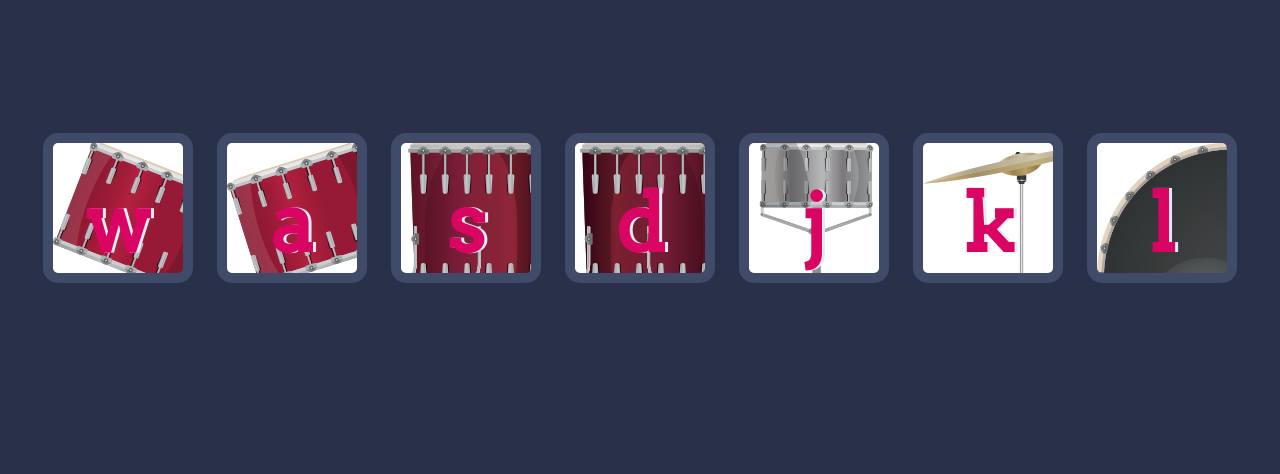
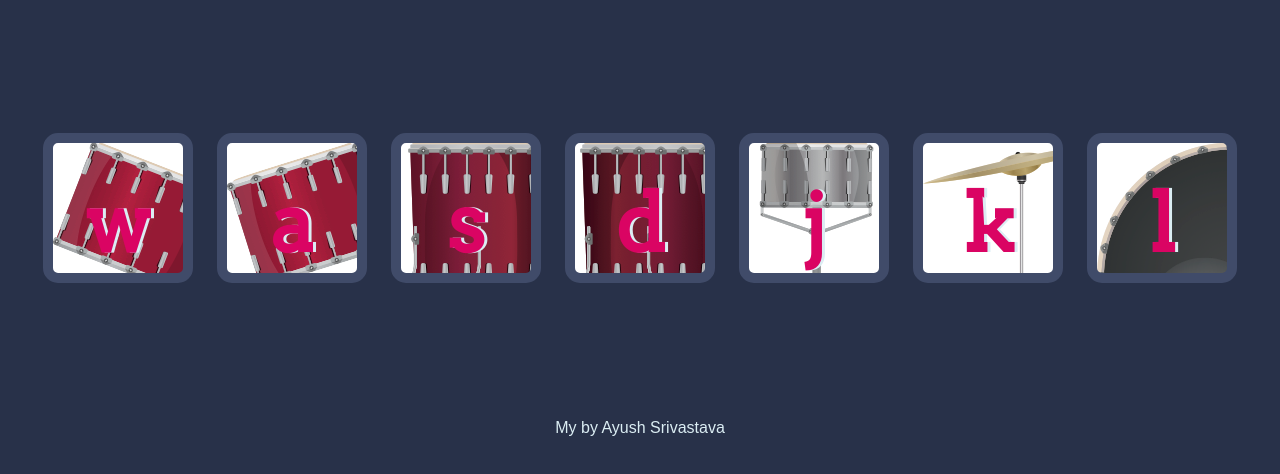
Before and after one commit to ayush015/Drumkit, a plain HTML site: page index.html in a window 1280 px wide. Shown: the part 156-630 px from the top of the page. Drawn offline with Linux system fonts and the light colour scheme.

Commit message:
Update index.html

```diff
--- a/index.html
+++ b/index.html
@@ -21,6 +21,9 @@
     <button class="l drum">l</button>
   </div>
 
+<footer>
+  My by Ayush Srivastava
+</footer>
   <script src="index.js" charset="utf-8"></script>
 </body>
 
```
